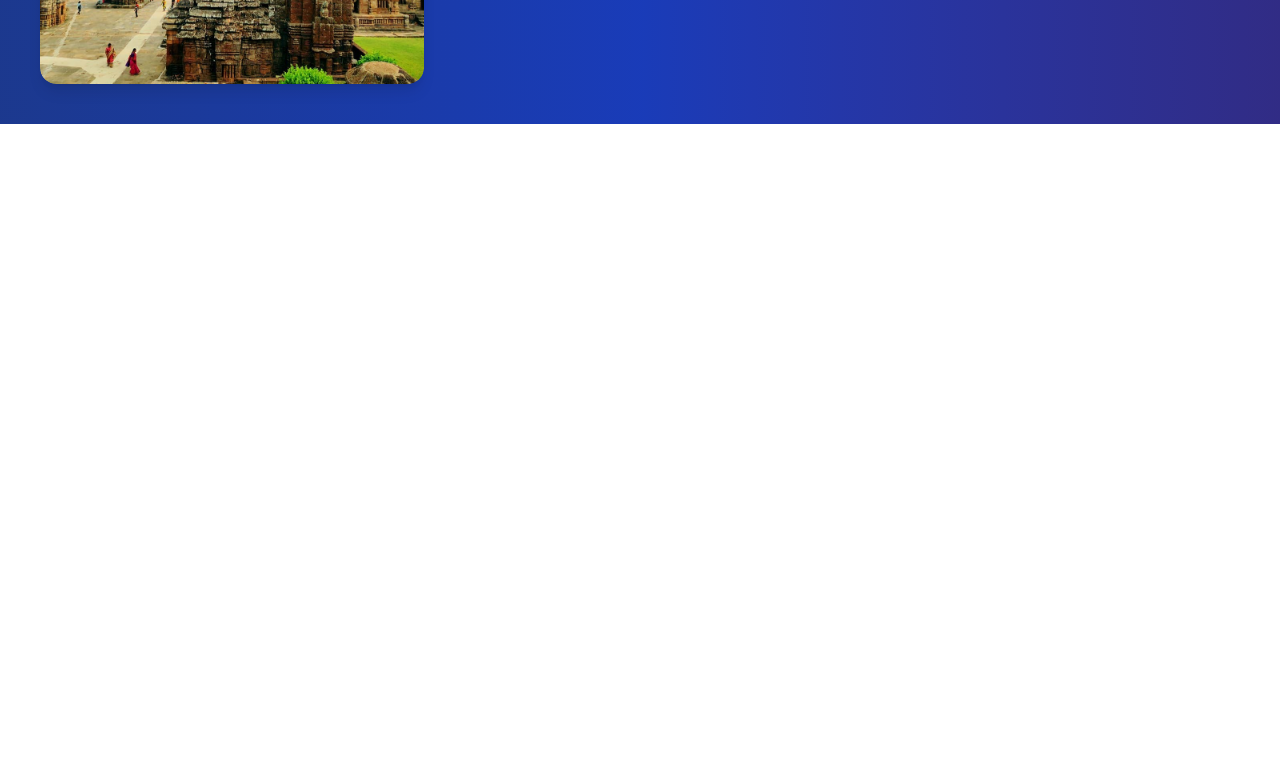
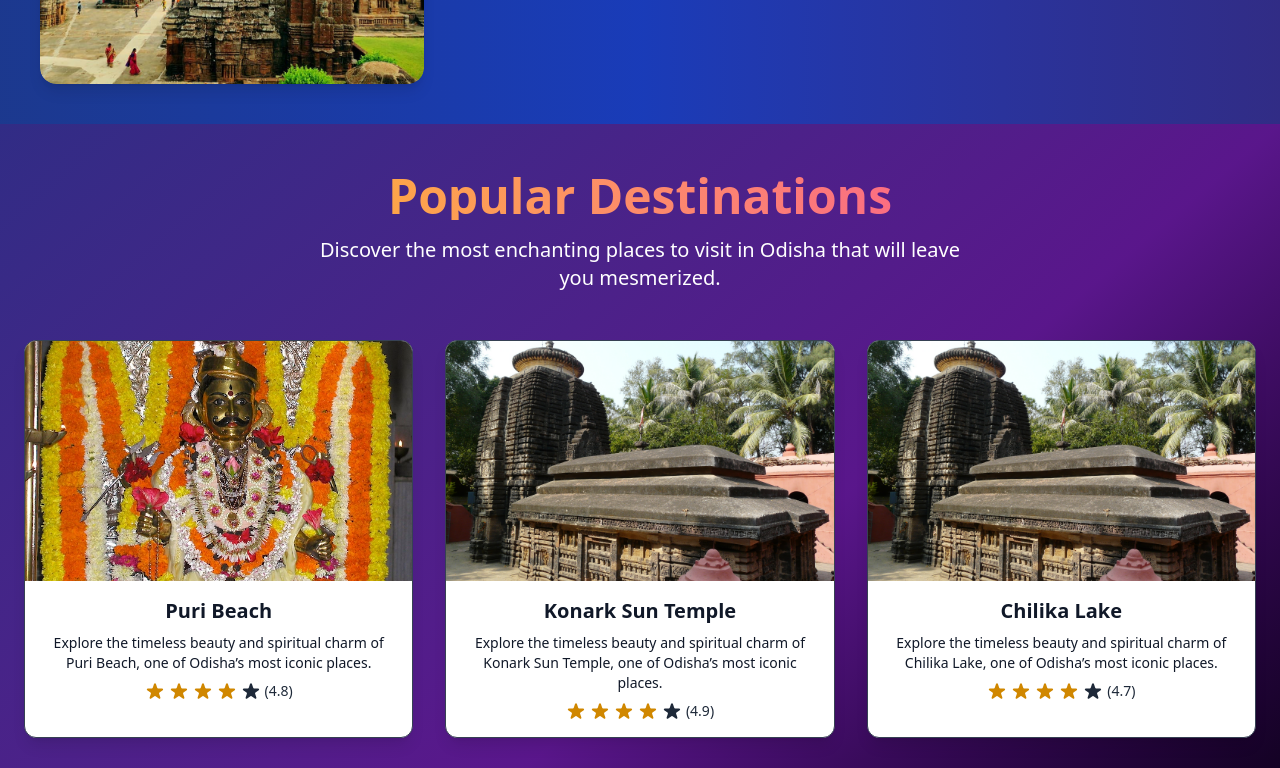
Before and after one commit to PrateekMishraaa/OdishaHolidaysLandingpage, a React (Vite) app: page / in a window 1280 px wide. Shown: the part 2280-3048 px from the top of the page. Before the commit the page ends 2404 px from the top, so only its background shows below. Built offline with nearby package versions, Linux system fonts and the light colour scheme.

Commit message:
destination

```diff
--- a/src/Pages/HomePage.jsx
+++ b/src/Pages/HomePage.jsx
@@ -45,7 +45,7 @@ const HomePage = () => {
             Our team of experts is dedicated to providing you with personalized travel itineraries, local insights, and the best accommodations to make your journey truly unforgettable. Join us in discovering the hidden gems of Odisha, from its untouched beaches to its colorful festivals.
           </p>
           <a
-            href="/"
+            href="https://odishaholidays.in/about-odisha-holidays.html"
             className="mt-6 inline-block px-8 py-3 bg-blue-600 text-white font-semibold text-xl rounded-full transition duration-300 hover:bg-blue-700 hover:scale-105"
           >
             Learn More
@@ -77,6 +77,112 @@ const HomePage = () => {
           </div>
         </div>
       </section>
+      <section className="min-h-screen w-full bg-gradient-to-br from-indigo-900 via-purple-900 to-black px-6 py-12">
+  <div className="text-center mb-12">
+    <h2 className="text-4xl md:text-5xl font-bold text-transparent bg-clip-text bg-gradient-to-r from-yellow-400 to-pink-500">
+      Popular Destinations
+    </h2>
+    <p className="text-white text-lg md:text-xl mt-4 max-w-2xl mx-auto">
+      Discover the most enchanting places to visit in Odisha that will leave you mesmerized.
+    </p>
+  </div>
+
+  <div className="grid gap-8 sm:grid-cols-2 lg:grid-cols-3">
+    {[
+      {
+        title: "Puri Beach",
+        image: BannerOne,
+        special: true,
+        rating: 4.8,
+      },
+      {
+        title: "Konark Sun Temple",
+        image: BannerTwo,
+        special: false,
+        rating: 4.9,
+      },
+      {
+        title: "Chilika Lake",
+        image: BannerThree,
+        special: false,
+        rating: 4.7,
+      },
+      {
+        title: "Lingaraja Temple",
+        image: BannerFour,
+        special: true,
+        rating: 4.9,
+      },
+      {
+        title: "Hirakud Dam",
+        image: BannerFive,
+        special: false,
+        rating: 4.6,
+      },
+      {
+        title: "Dhauli Shanti Stupa",
+        image: BannerSix,
+        special: false,
+        rating: 4.5,
+      },
+    ].map((dest, index) => (
+      <div
+        key={index}
+        className="relative rounded-xl overflow-hidden shadow-lg bg-white bg-opacity-10 backdrop-blur-md hover:scale-105 transition-transform duration-300 border border-gray-700"
+      >
+        {/* Badge */}
+        {dest.special && (
+          <div className="absolute top-4 left-4 bg-yellow-500 text-black px-3 py-1 text-xs font-bold rounded-full shadow-lg">
+            Must Visit
+          </div>
+        )}
+
+        <div className="relative">
+          <img
+            src={dest.image}
+            alt={dest.title}
+            className="w-full h-60 object-cover"
+          />
+          {/* Overlay on hover */}
+          <div className="absolute inset-0 bg-black bg-opacity-40 opacity-0 hover:opacity-100 transition duration-300 flex items-center justify-center">
+            <a href='https://odishaholidays.in/' className="px-6 py-2 cursor-pointer bg-white text-black font-semibold rounded-full hover:bg-yellow-400 hover:text-black transition">
+              View More
+            </a>
+          </div>
+        </div>
+
+        <div className="p-4 text-white">
+          <h3 className="text-xl font-bold mb-2 text-center text-gray-900">{dest.title}</h3>
+          <p className="text-sm text-center mb-2 text-gray-900">
+            Explore the timeless beauty and spiritual charm of {dest.title}, one of Odisha’s most iconic places.
+          </p>
+
+          {/* Rating */}
+          <div className="flex justify-center items-center space-x-1">
+            {[...Array(5)].map((_, starIndex) => (
+              <svg
+                key={starIndex}
+                xmlns="http://www.w3.org/2000/svg"
+                className={`h-5 w-5 ${
+                  starIndex < Math.floor(dest.rating)
+                    ? "text-yellow-600"
+                    : "text-gray-800"
+                }`}
+                fill="currentColor"
+                viewBox="0 0 20 20"
+              >
+                <path d="M9.049 2.927c.3-.921 1.603-.921 1.902 0l1.234 3.794a1 1 0 00.95.69h3.993c.969 0 1.371 1.24.588 1.81l-3.23 2.346a1 1 0 00-.364 1.118l1.234 3.794c.3.921-.755 1.688-1.538 1.118l-3.23-2.346a1 1 0 00-1.176 0l-3.23 2.346c-.783.57-1.838-.197-1.538-1.118l1.234-3.794a1 1 0 00-.364-1.118L2.228 9.22c-.783-.57-.38-1.81.588-1.81h3.993a1 1 0 00.95-.69l1.234-3.794z" />
+              </svg>
+            ))}
+            <span className="text-sm text-gray-800">({dest.rating})</span>
+          </div>
+        </div>
+      </div>
+    ))}
+  </div>
+</section>
+
+
     </>
   );
 };
```
